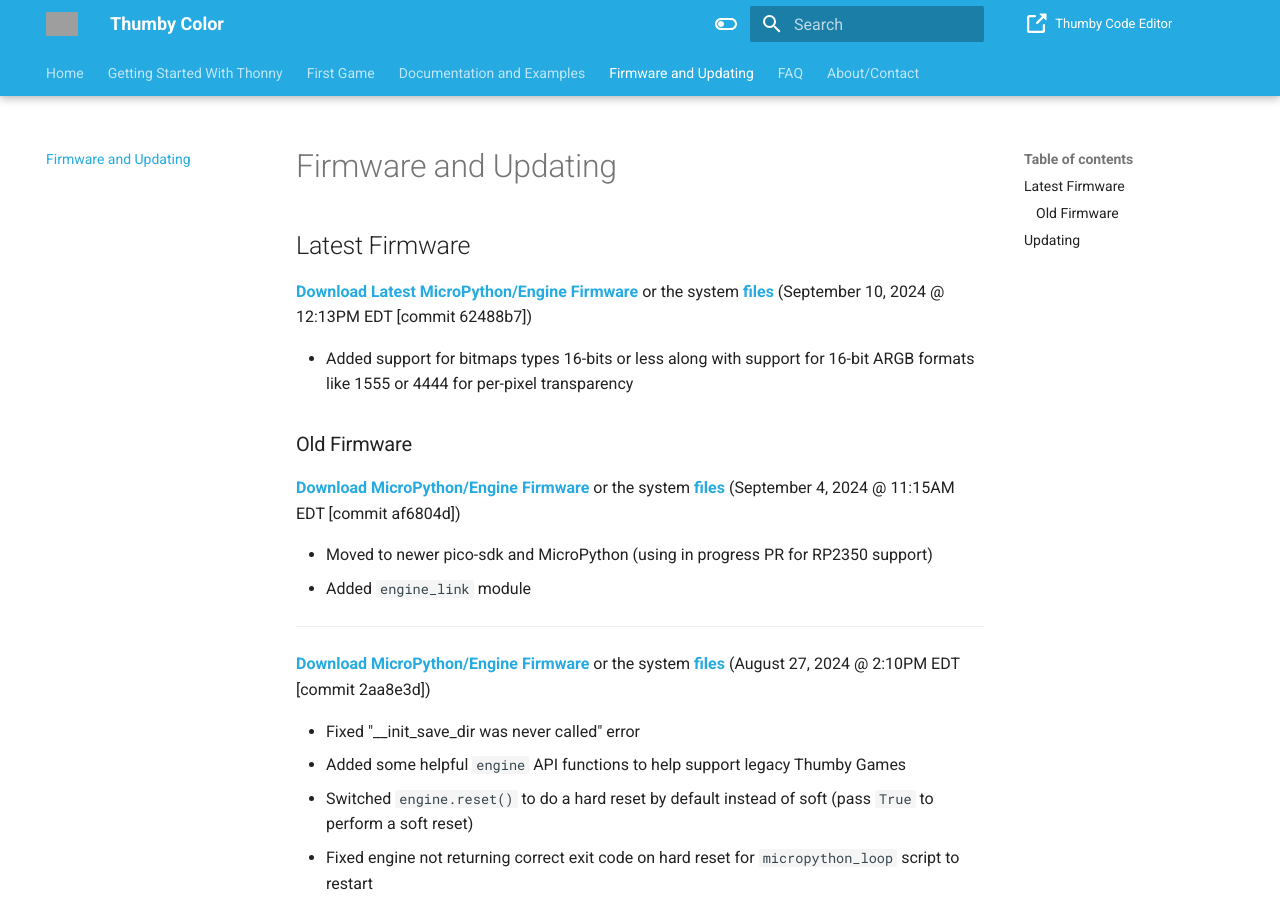
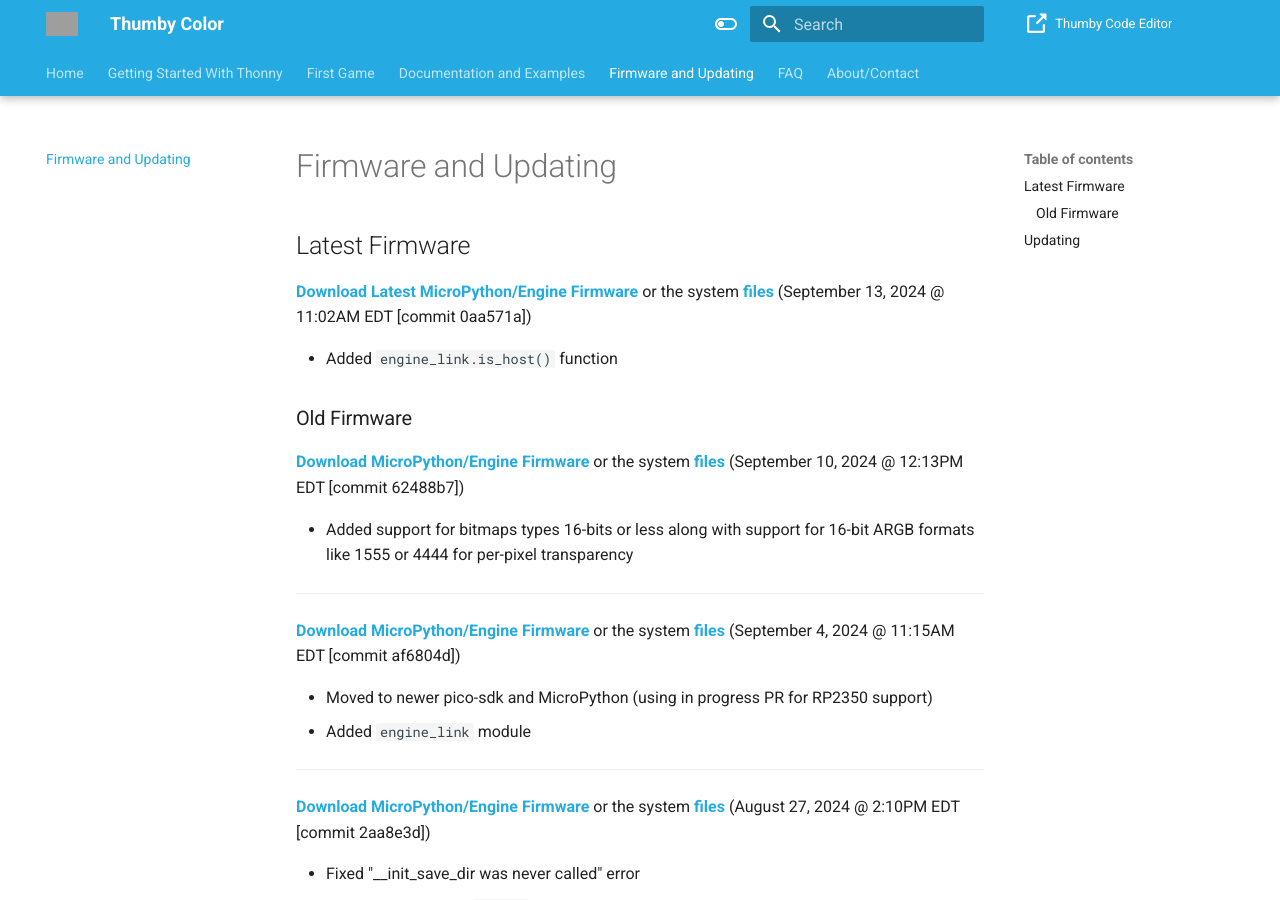
Before and after one commit to TinyCircuits/Thumby-Color-Website, an MkDocs documentation site: the page built from docs/pages/firmware-and-updating/firmware-and-updating.md, in a window 1280 px wide and 900 px high. Built offline with MkDocs 1.6.1 and Material for MkDocs 9.7.7, drawn with Linux system fonts in a browser that asks for light colours; grey boxes are pictures that could not be loaded.

Commit message:
Update for engine_link.is_host()

```diff
--- a/docs/pages/firmware-and-updating/firmware-and-updating.md
+++ b/docs/pages/firmware-and-updating/firmware-and-updating.md
@@ -1,11 +1,17 @@
 ## Latest Firmware
 
-<a href="https://color.thumby.us/firmware_62488b7.uf2" target="_blank" alt="Firmware">**Download Latest MicroPython/Engine Firmware**</a> or the system <a href="https://github.com/TinyCircuits/TinyCircuits-Tiny-Game-Engine/tree/62488b74f1fa745afcd1826e4182bd63dd82b956" target="_blank" alt="Firmware">**files**</a> (September 10, 2024 @ 12:13PM EDT [commit 62488b7])
+<a href="https://color.thumby.us/firmware_0aa571a.uf2" target="_blank" alt="Firmware">**Download Latest MicroPython/Engine Firmware**</a> or the system <a href="https://github.com/TinyCircuits/TinyCircuits-Tiny-Game-Engine/tree/0aa571a516e9034d1efdafab6b9069882ac199f3" target="_blank" alt="Firmware">**files**</a> (September 13, 2024 @ 11:02AM EDT [commit 0aa571a])
+
+* Added `engine_link.is_host()` function
+
+
+### Old Firmware
+
+<a href="https://color.thumby.us/firmware_62488b7.uf2" target="_blank" alt="Firmware">**Download MicroPython/Engine Firmware**</a> or the system <a href="https://github.com/TinyCircuits/TinyCircuits-Tiny-Game-Engine/tree/62488b74f1fa745afcd1826e4182bd63dd82b956" target="_blank" alt="Firmware">**files**</a> (September 10, 2024 @ 12:13PM EDT [commit 62488b7])
 
 * Added support for bitmaps types 16-bits or less along with support for 16-bit ARGB formats like 1555 or 4444 for per-pixel transparency
 
-
-### Old Firmware
+---
 
 <a href="https://color.thumby.us/firmware_af6804d.uf2" target="_blank" alt="Firmware">**Download MicroPython/Engine Firmware**</a> or the system <a href="https://github.com/TinyCircuits/TinyCircuits-Tiny-Game-Engine/tree/af6804d7cbaf61908593fe342213b04218034e13" target="_blank" alt="Firmware">**files**</a> (September 4, 2024 @ 11:15AM EDT [commit af6804d])
 
```
Also changed, not shown: 8 other files.
